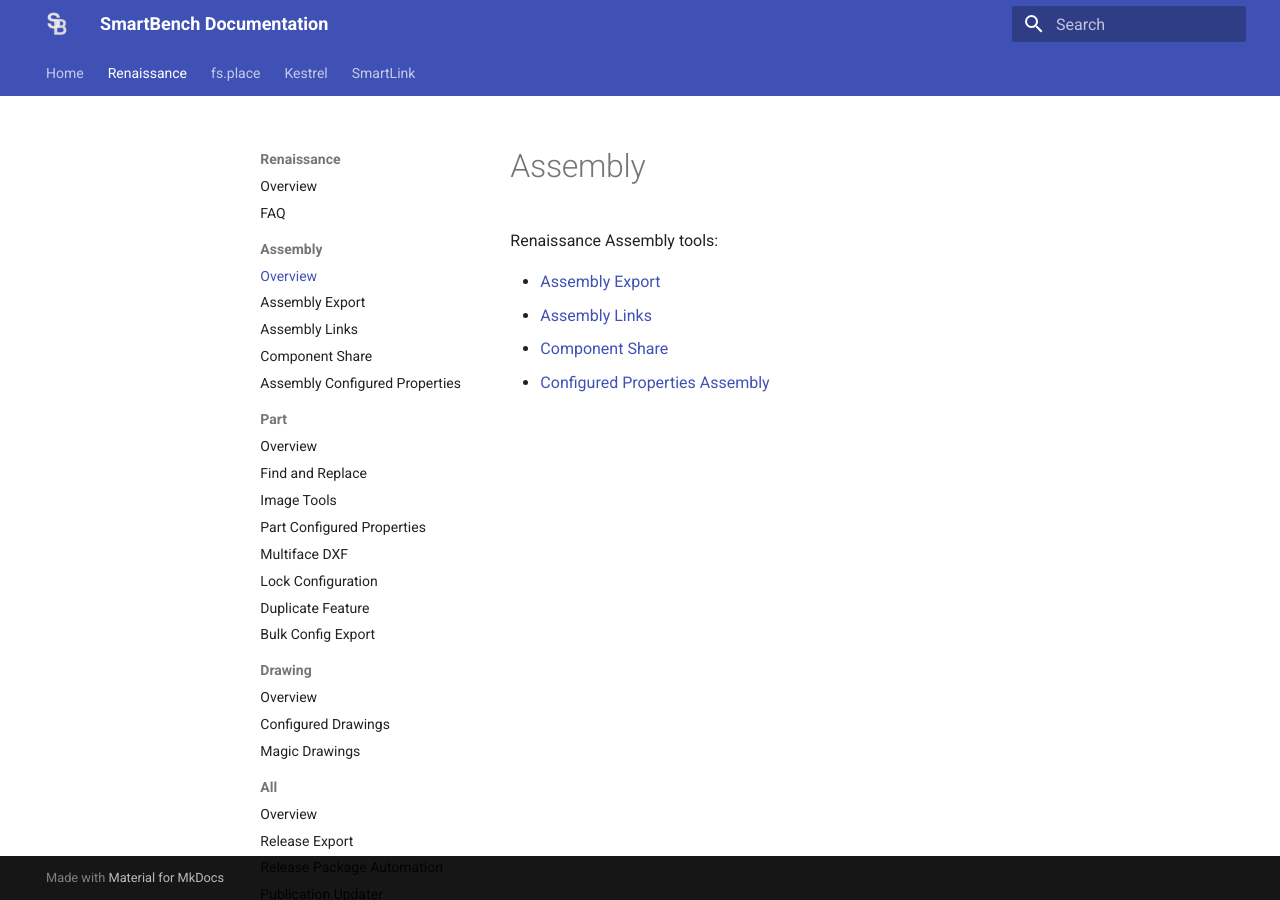
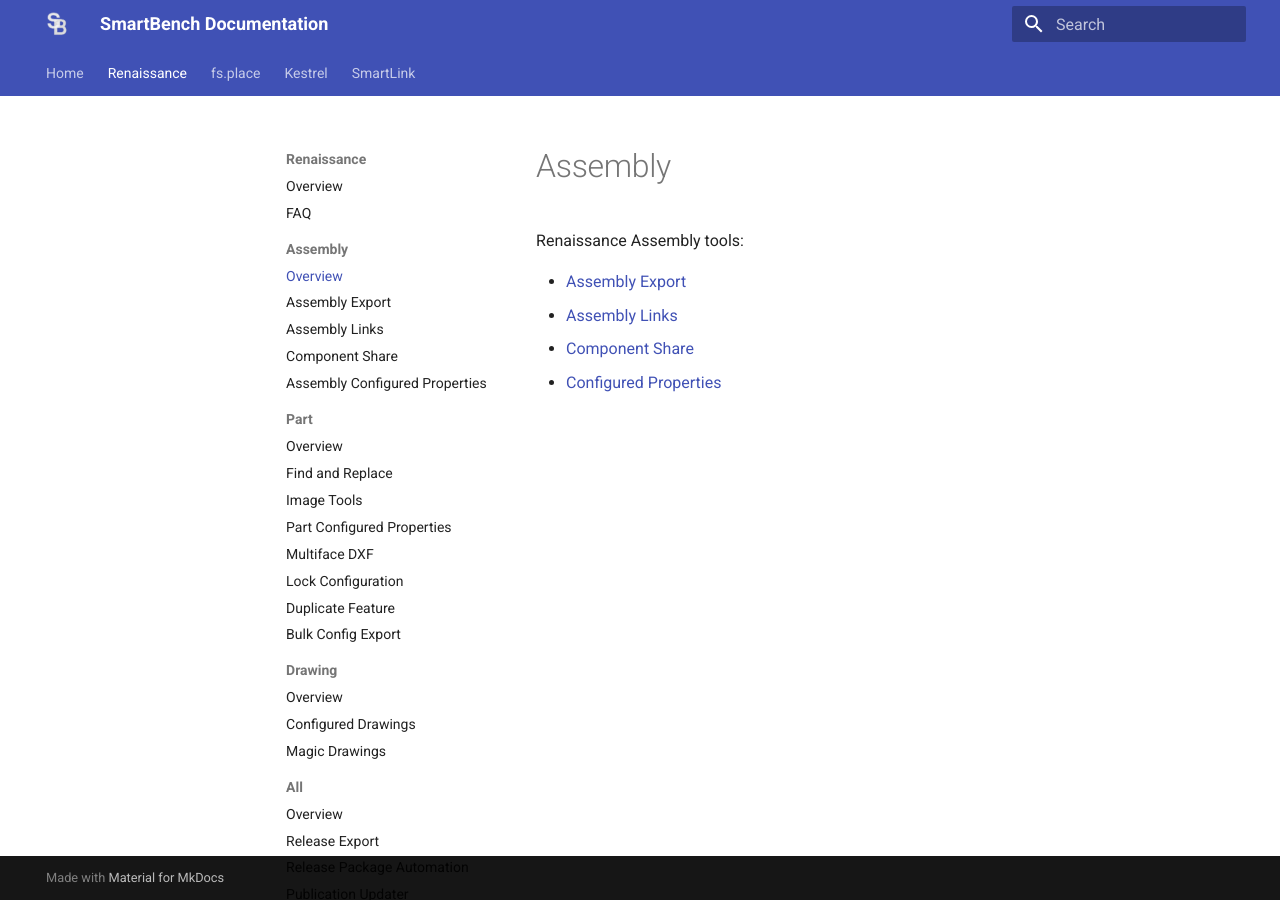
Before and after one commit to SmartBenchSoftware/Documentation, an MkDocs documentation site: the page built from docs/renaissance/assembly/index.md, in a window 1280 px wide. Built offline with MkDocs 1.6.1 and Material for MkDocs 9.7.7, drawn with Linux system fonts in a browser that asks for light colours.

Commit message:
Rename 'Configured Properties Assembly' to 'Configured Properties'

```diff
--- a/docs/renaissance/assembly/index.md
+++ b/docs/renaissance/assembly/index.md
@@ -5,4 +5,4 @@
 - [Assembly Export](assembly-export.md)
 - [Assembly Links](assembly-links.md)
 - [Component Share](component-share.md)
-- [Configured Properties Assembly](configured-properties.md)
+- [Configured Properties](configured-properties.md)
```
